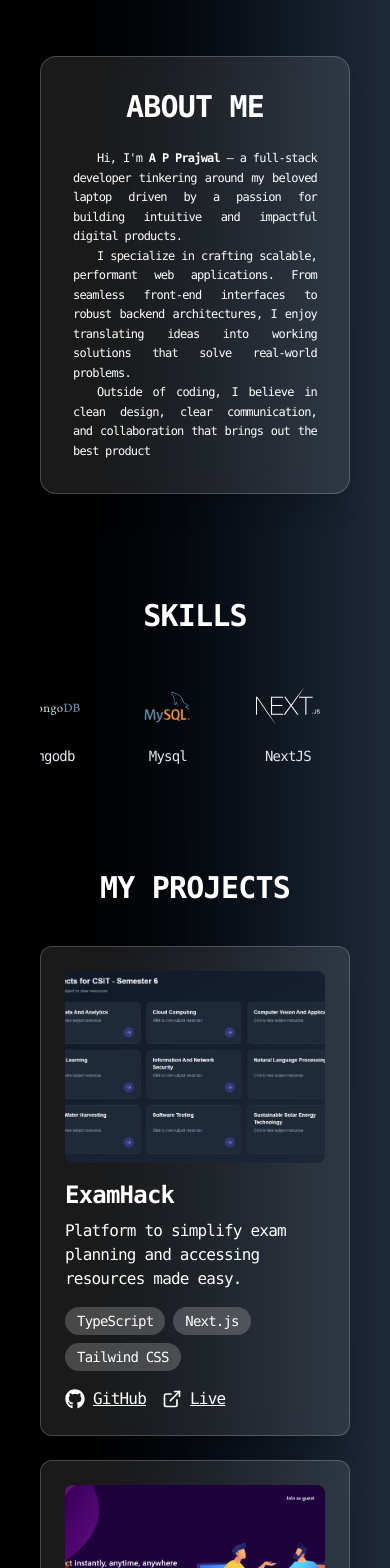
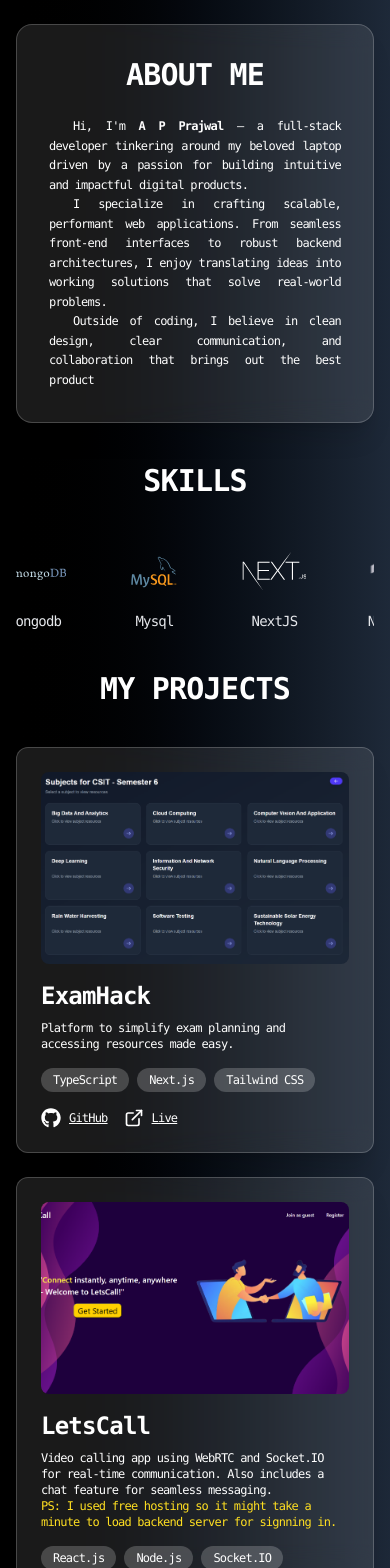
Before and after one commit to apprajwal2003/Portfolio, a React (Vite) app: page / in a window 390 px wide. Shown: the part 432-2000 px from the top of the page. Built offline with nearby package versions, Linux system fonts and the light colour scheme.

Commit message:
better ui

```diff
--- a/src/App.jsx
+++ b/src/App.jsx
@@ -20,7 +20,7 @@ function App() {
   return (
     <div className="min-h-screen animated-gradient text-white font-mono tracking-tighter">
       <ThemeToggle />
-      <main className="max-w-7xl mx-auto px-4 sm:px-8 md:px-12 py-10 ">
+      <main className="max-w-7xl mx-auto px-4 sm:px-0 md:px-12 py-10 ">
         {/* Portfolio Sections */}
         <Hero scrollToContact={scrollToContact} />
         <About />
--- a/src/components/About.jsx
+++ b/src/components/About.jsx
@@ -1,6 +1,6 @@
 const About = () => {
   return (
-    <section className="flex items-center justify-center mt-10 px-6 py-8">
+    <section className="flex items-center justify-center mt-10 md:px-6 md:py-8">
       <div className="backdrop-blur-md bg-white/10 border border-white/20 shadow-xl rounded-2xl p-8 max-w-6xl text-white">
         <h2 className="text-3xl font-bold mb-6 text-center">ABOUT ME</h2>
         <div className="text-xs md:text-lg leading-relaxed text-justify">
--- a/src/components/Projects.jsx
+++ b/src/components/Projects.jsx
@@ -4,7 +4,7 @@ import { FiExternalLink } from "react-icons/fi";
 
 const Projects = () => {
   return (
-    <section className="mt-10 px-6 py-8">
+    <section className="mt-10 md:px-6 md:py-8">
       <div className="max-w-6xl mx-auto text-center mb-10">
         <h2 className="text-3xl font-bold mb-6 text-center">MY PROJECTS</h2>
       </div>
@@ -23,20 +23,22 @@ const Projects = () => {
             <h3 className="text-2xl font-semibold mb-2 text-white">
               {project.title}
             </h3>
-            <p className="text-white mb-4">{project.description}</p>
+            <p className="text-white mb-4 max-md:text-xs">
+              {project.description}
+            </p>
 
             <div className="flex flex-wrap gap-2 mb-4">
               {project.technologies.map((tech, i) => (
                 <span
                   key={i}
-                  className="px-3 py-1 text-sm bg-white/20 text-white rounded-full"
+                  className="px-3 py-1 text-sm bg-white/20 text-white rounded-full max-md:text-xs"
                 >
                   {tech}
                 </span>
               ))}
             </div>
 
-            <div className="flex gap-4 mt-auto">
+            <div className="flex gap-4 mt-auto max-md:text-xs">
               {project.githubLink && (
                 <a
                   href={project.githubLink}
--- a/src/components/Skills.jsx
+++ b/src/components/Skills.jsx
@@ -12,7 +12,7 @@ const Skills = () => {
   const logos = Object.entries(skillImages); // [path, url]
 
   return (
-    <section className="overflow-hidden w-full mt-10 px-6 py-8">
+    <section className="overflow-hidden w-full mt-10 md:px-6 md:py-8">
       <h2 className="text-3xl font-bold mb-10 text-center">SKILLS</h2>
       <div className="relative w-full overflow-hidden">
         <div className="flex w-max animate-scroll-loop whitespace-nowrap gap-10 px-6">
--- a/src/data/projects.jsx
+++ b/src/data/projects.jsx
@@ -19,11 +19,11 @@ export const projects = [
     description: (
       <>
         Video calling app using WebRTC and Socket.IO for real-time
-        communication.
+        communication. Also includes a chat feature for seamless messaging.
         <br />
-        <span className="text-yellow-300 text-sm">
+        <span className="text-yellow-300 text-sm max-md:text-xs">
           PS: I used free hosting so it might take a minute to load backend
-          server for login.
+          server for signning in.
         </span>
       </>
     ),
@@ -39,7 +39,6 @@ export const projects = [
         E-commerce platform for agricultural products, connecting farmers with
         local suppliers and services.
         <br />
-        <span className="text-yellow-300 text-sm">PS: Under development.</span>
       </>
     ),
     technologies: [
--- a/src/index.css
+++ b/src/index.css
@@ -3,11 +3,13 @@
 @custom-variant dark (&:where(.dark, .dark *));
 
 .contact-field {
-  @apply bg-white/10 text-white border border-white/30 rounded-md px-4 py-2 focus:outline-none focus:ring-2 focus:ring-white/50 placeholder-white/60;
+  @apply bg-white/10 text-white border border-white/30 rounded-md placeholder-white
+         focus:outline-none focus:ring-2 focus:ring-white/50
+         text-sm md:text-base px-3 md:px-4 py-2 md:py-3;
 }
 
 .contact-error {
-  @apply text-red-300 dark:text-red-400 text-sm;
+  @apply text-red-300 dark:text-red-400 text-sm md:text-base;
 }
 
 @keyframes gradient-xy {
```
